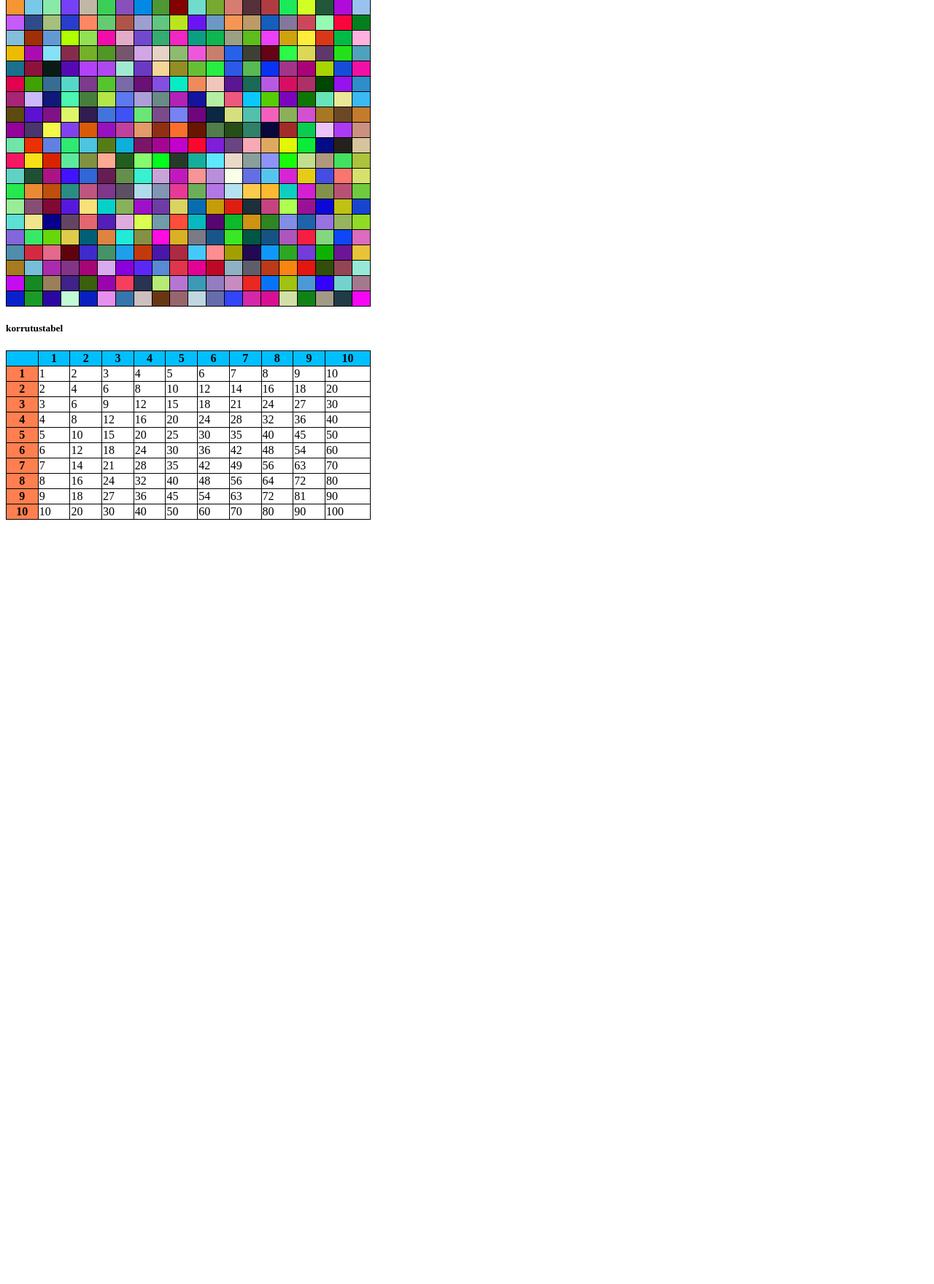
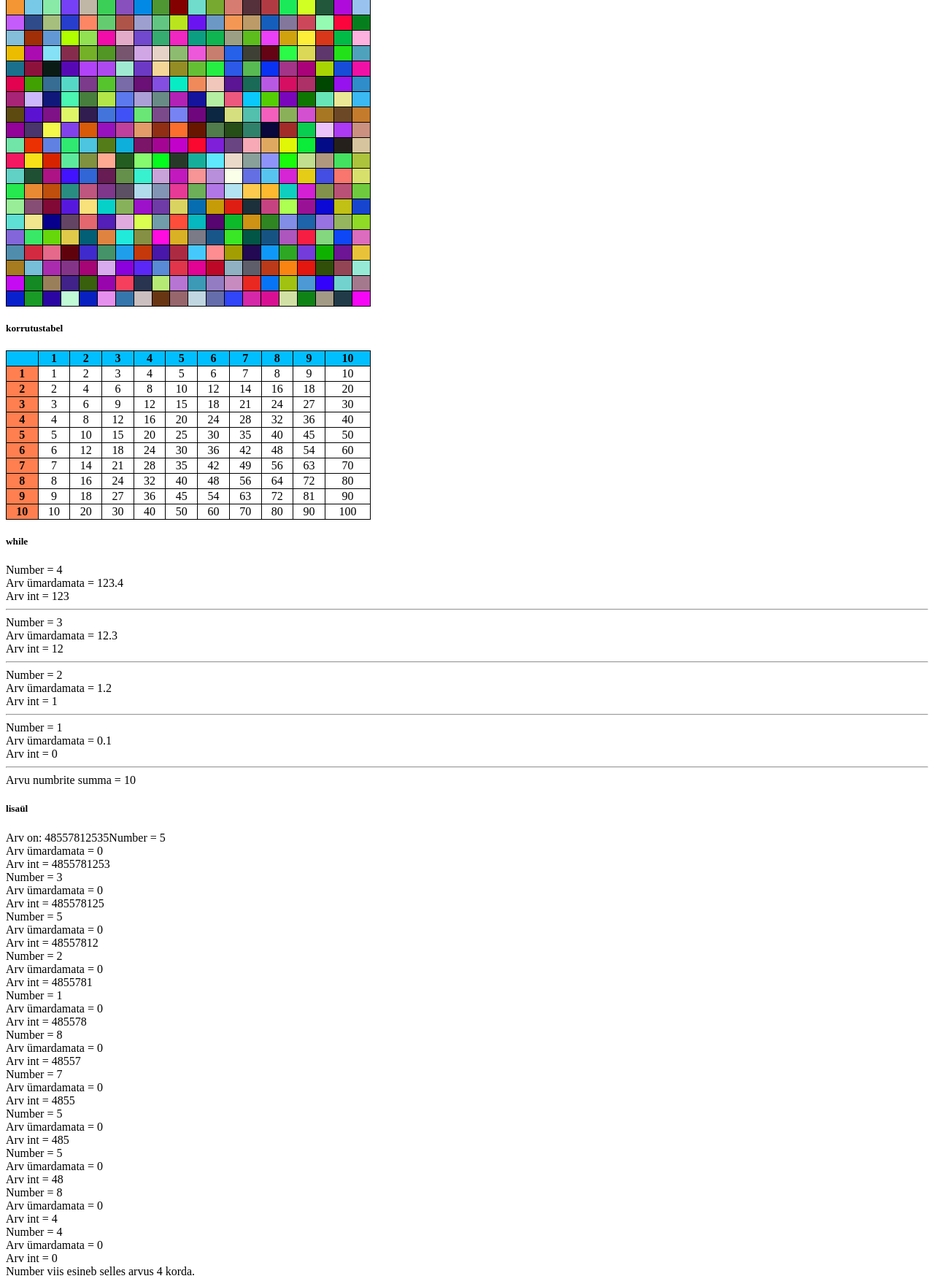
Before and after one commit to krkonsap/php_alused, a PHP site: page / in a window 1280 px wide. Shown: the part 288-2047 px from the top of the page at 73% size. Before the commit the page ends 1000 px from the top, so only its background shows below. Run offline with PHP 8.4, Linux system fonts and the light colour scheme; data that the repository does not hold is empty.

Commit message:
while tsüklid

```diff
--- a/tsüklid/index.php
+++ b/tsüklid/index.php
@@ -28,6 +28,7 @@
         /*width: 30px;*/
         border: solid 1px black;
         border-collapse: collapse;
+        text-align: center;
     }
     th{
         border: solid 1px black;
@@ -96,3 +97,43 @@
         echo '</tr>';
     }
 echo '</table>';
+
+//while tsükkel
+
+/*
+ * while(tingimus){
+ *      tegevused mis toimivad kuni tingimus kehtib
+ * }
+ */
+
+echo '<h5>while</h5>';
+$arv = 1234;
+while($arv != 0){
+    $number = $arv % 10;
+    echo 'Number = '.$number.'<br>';
+    $arv = $arv / 10;
+    echo 'Arv ümardamata = '.$arv.'<br>';
+    settype($arv, 'int');
+    echo 'Arv int = '.$arv.'<br>';
+//    $summa = $summa + $number;
+    $summa += $number;
+    echo '<hr>';
+}
+echo 'Arvu numbrite summa = '.$summa.'<br>';
+
+// lisaülesanne
+
+echo '<h5>lisaül</h5>';
+$arv5 = 48557812535;
+$kordused = 0;
+echo 'Arv on: '.$arv5;
+while($arv5 != 0){
+    $number = $arv5 % 10;
+    echo 'Number = '.$number.'<br>';
+    $arv5 = $arv5 / 10;
+    echo 'Arv ümardamata = '.$arv.'<br>';
+    settype($arv5, 'int');
+    echo 'Arv int = '.$arv5.'<br>';
+    if($number == 5) $kordused++;
+}
+echo 'Number viis esineb selles arvus '.$kordused.' korda.';
```
